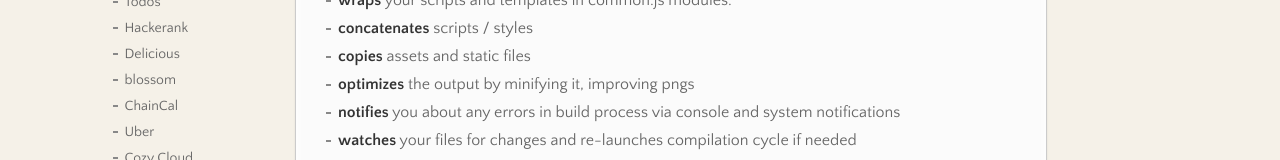
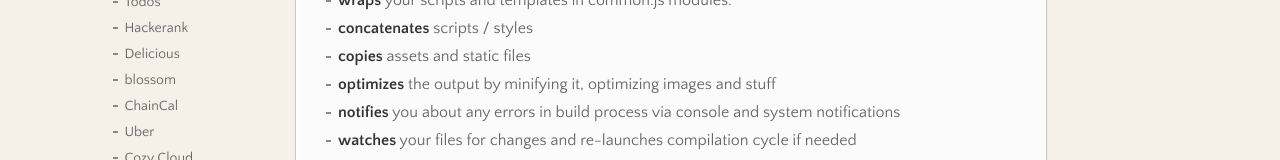
Before and after one commit to brunch/brunch.github.io, a plain HTML site: page index.html in a window 1280 px wide. Shown: the part 522-682 px from the top of the page. Drawn offline with nearby package versions, Linux system fonts and the light colour scheme.

Commit message:
Improve wording a bit more!

```diff
--- a/index.html
+++ b/index.html
@@ -57,8 +57,8 @@
   <li><strong>wraps</strong> your scripts and templates in common.js modules.</li>
   <li><strong>concatenates</strong> scripts / styles</li>
   <li><strong>copies</strong> assets and static files</li>
-  <li><strong>optimizes</strong> the output by minifying it, improving
-    pngs</li>
+  <li><strong>optimizes</strong> the output by minifying it, optimizing
+    images and stuff</li>
   <li><strong>notifies</strong> you about any errors in build process via console and system notifications</li>
   <li><strong>watches</strong> your files for changes
   and re-launches compilation cycle if needed</li>
```
